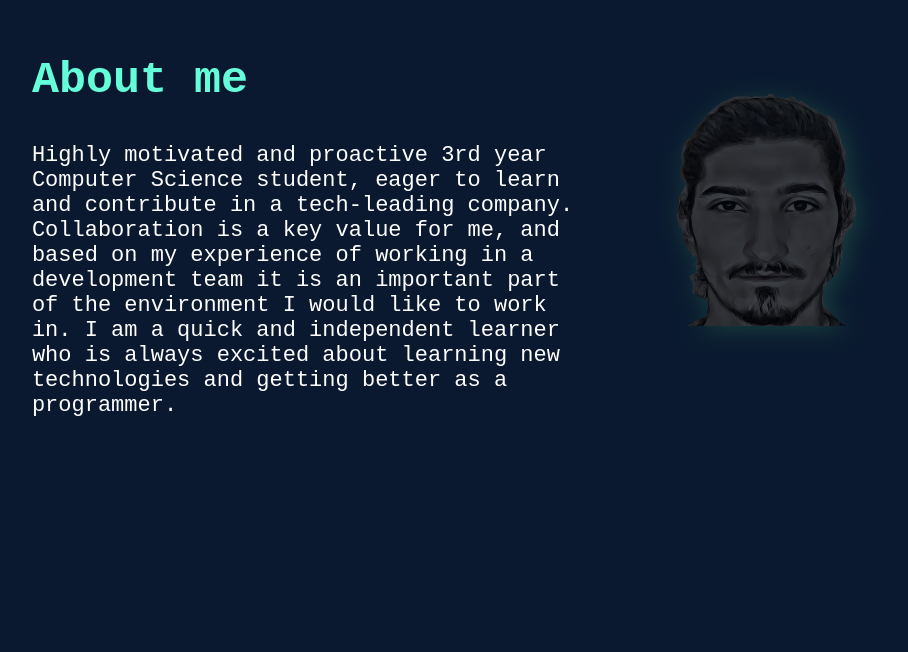
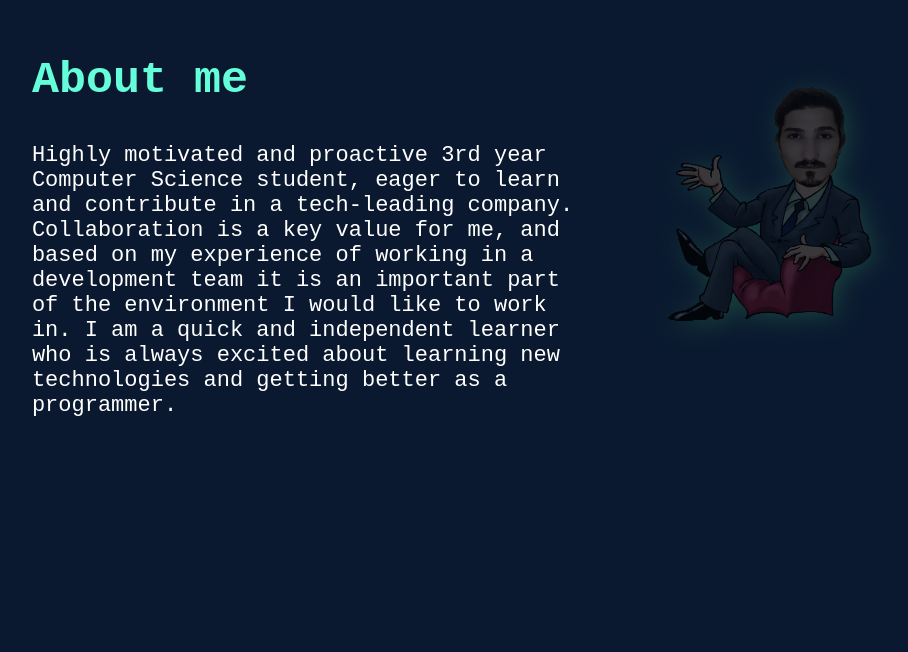
Before and after one commit to gefenbar/VanillaJS-Portfolio, a plain HTML site: page index.html in a window 1280 px wide. Shown: the part 2328-2980 px from the top of the page, without its empty margins (187-1095 px from the left). Drawn offline with Linux system fonts and the light colour scheme.

Commit message:
New Caricature

```diff
--- a/style.css
+++ b/style.css
@@ -249,7 +249,7 @@ li {
 }
 
 #about_me_image {
-    background-image: url(images/face_painted.png);
+    background-image: url(images/cartoon.png);
     background-position: 70% 20%;
     background-repeat: no-repeat;
     background-size: 17vw 30vh;
@@ -546,8 +546,6 @@ summary:nth-child(1):hover {
 
 @media only screen and (max-width: 755px) {
 
-
-
     #nav {
         font-size: 15px;
         height: 5%;
```
Also changed, not shown: images/cartoon.png (added), images/cartoon2.png (added).
